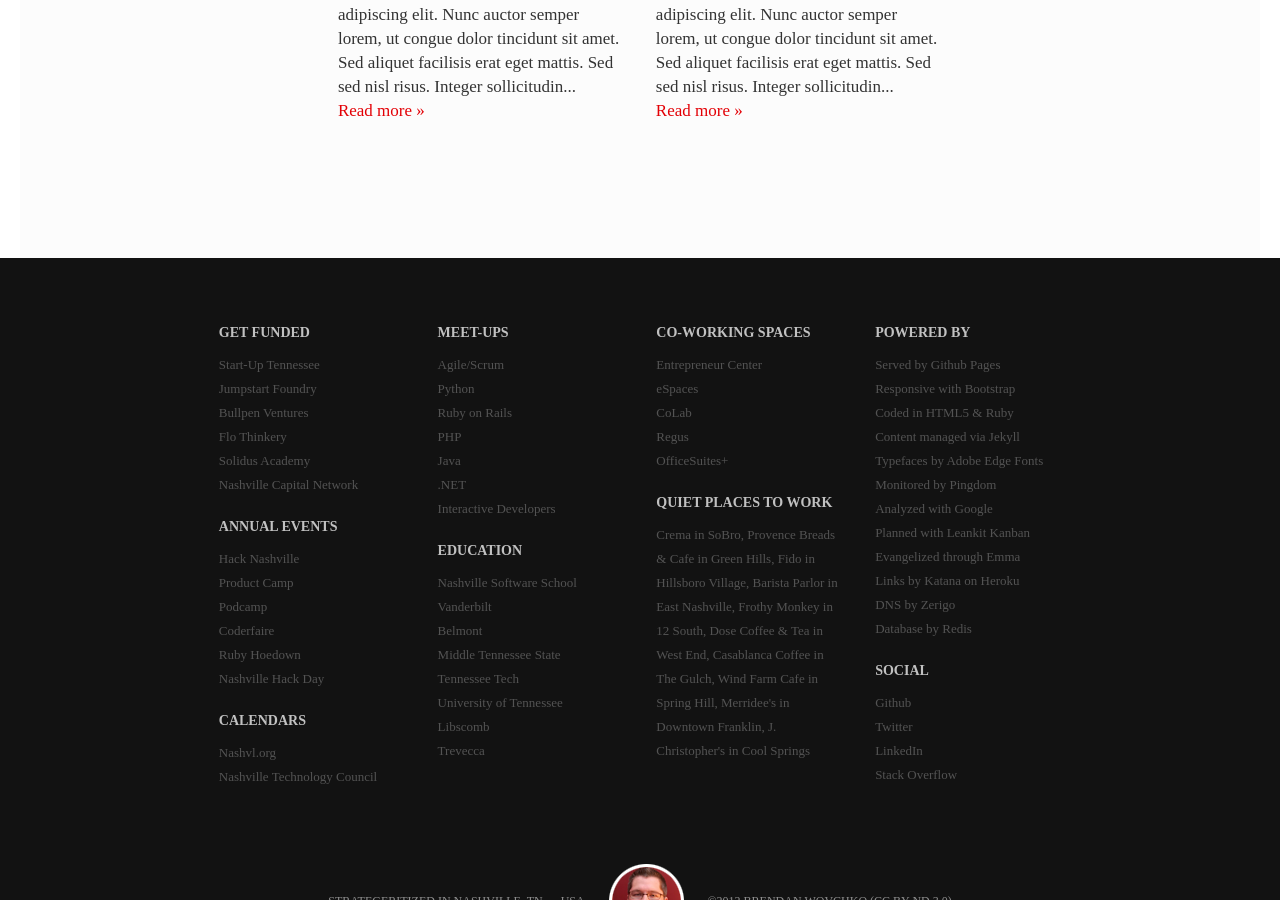
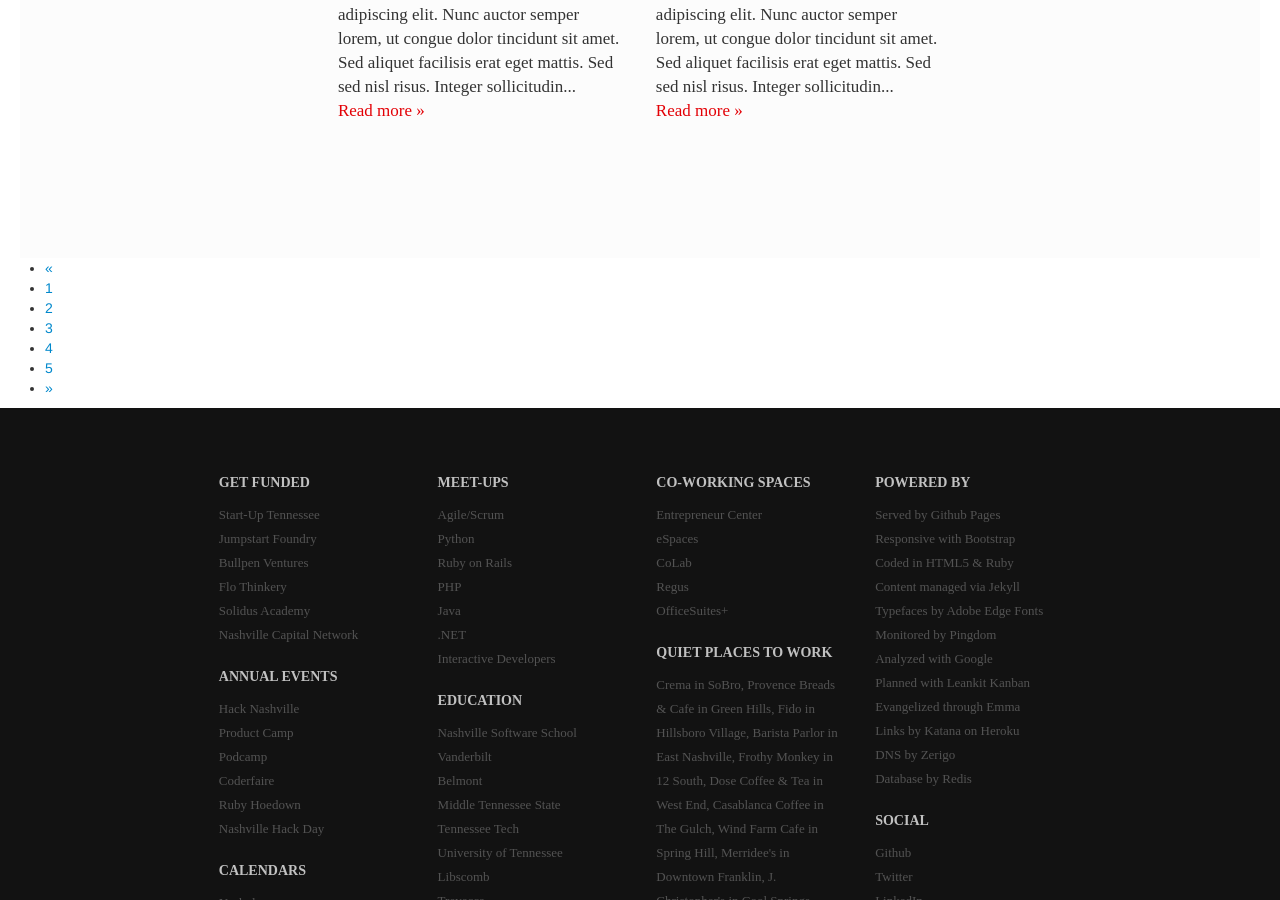
Before and after one commit to wovchko/inklings, a Jekyll site: the page built from index.html, in a window 1280 px wide and 900 px high, scrolled down 1285 px. Built offline with Jekyll 4.4.1, drawn with Linux system fonts in a browser that asks for light colours; Markdown is read by kramdown in place of the engine named in the settings; the list of posts is cut into pages by our own code.

Commit message:
changing-up the method of previewing posts as WordPress method didn't work.

```diff
--- a/_layouts/default.html
+++ b/_layouts/default.html
@@ -35,6 +35,17 @@
       </div>
       <div class="row-fluid recent">
           {{ content }}
+      </div>
+      <div class="pagination .pagination-centered">
+        <ul>
+          <li class="disabled"><a href="#">&laquo;</a></li>
+          <li class="active"><a href="#">1</a></li>
+          <li><a href="#">2</a></li>
+          <li><a href="#">3</a></li>
+          <li><a href="#">4</a></li>
+          <li><a href="#">5</a></li>
+          <li><a href="#">&raquo;</a></li>
+        </ul>
       </div>
     </div>
     <div class="row-fluid hidden-phone hidden-tablet footer">
```
